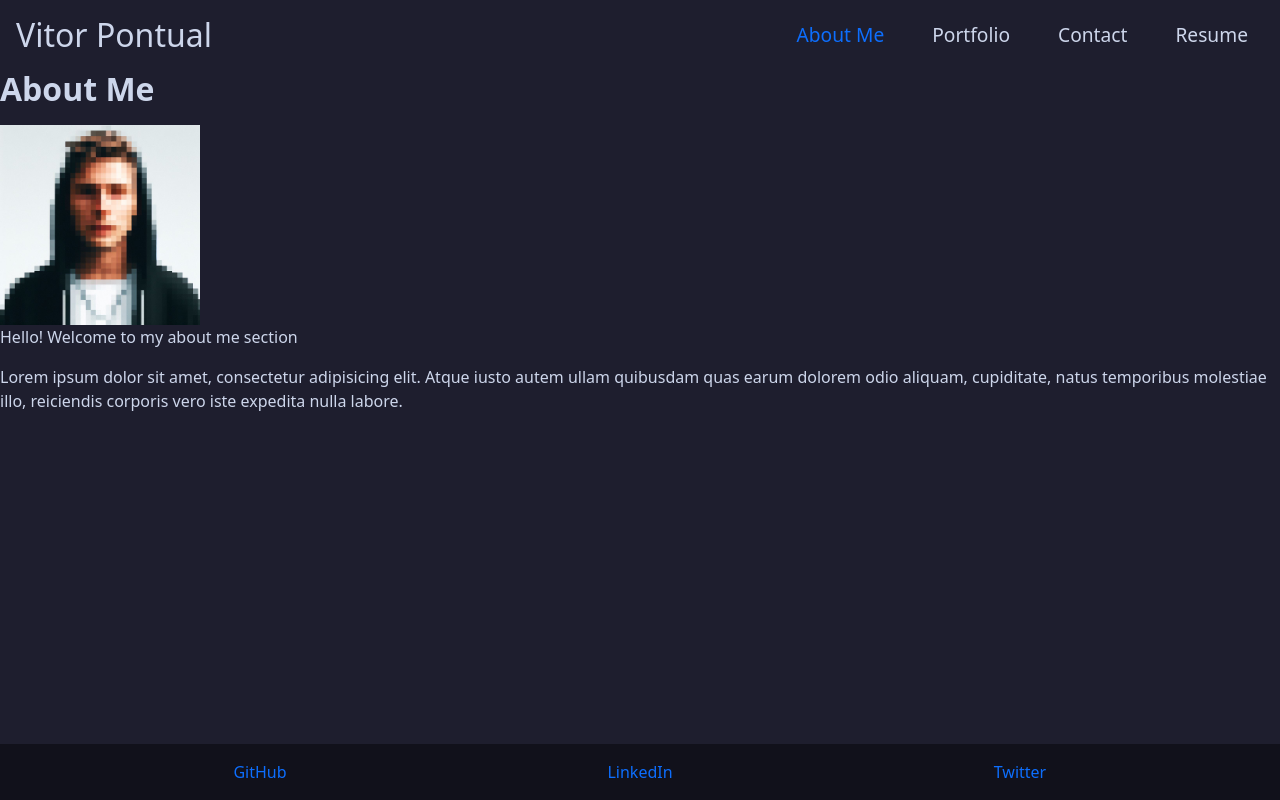
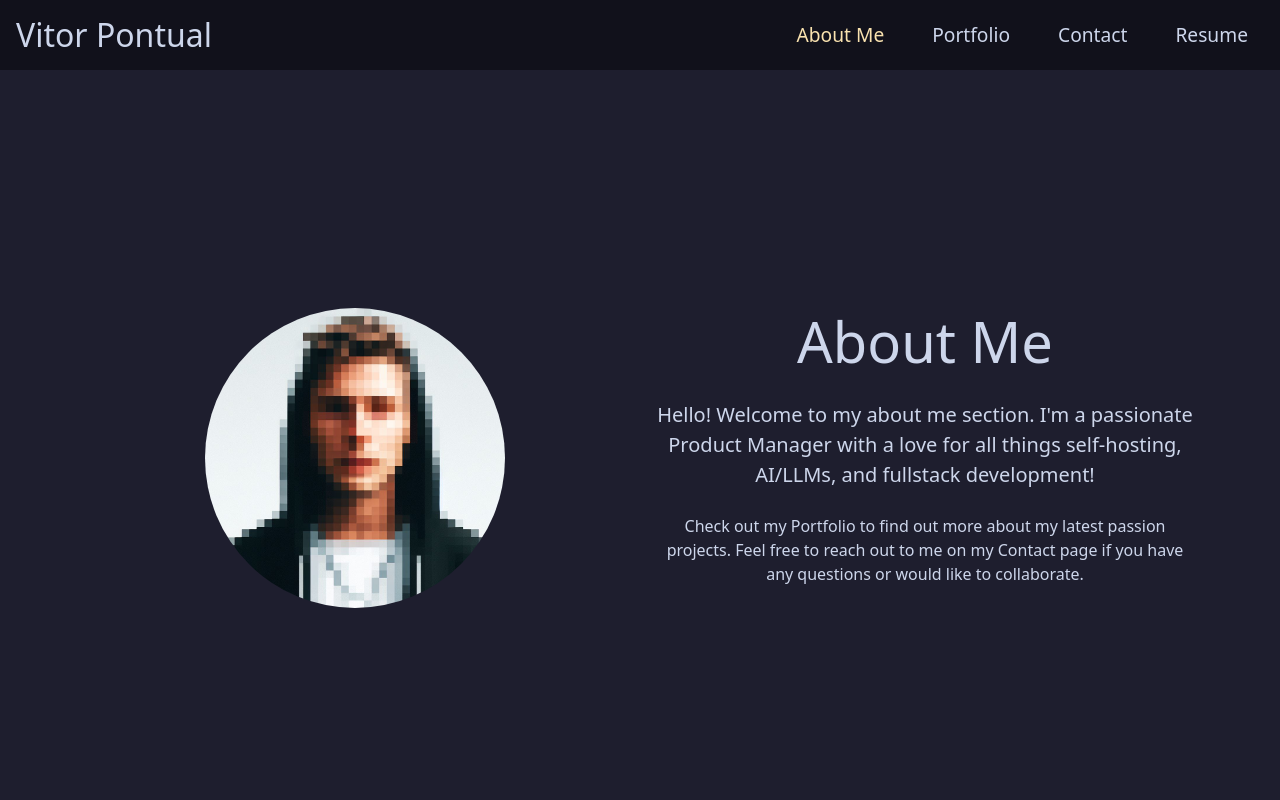
Before and after one commit to vpontual/react-portfolio, a React (Vite) app in the folder client/: page / in a window 1280 px wide. Shown: the top 800 px of the page. Built offline with nearby package versions, Linux system fonts and the light colour scheme.

Commit message:
added styling for about me

```diff
--- a/client/src/components/AboutMe/AboutMe.jsx
+++ b/client/src/components/AboutMe/AboutMe.jsx
@@ -2,20 +2,32 @@ import profileImage from "../../images/whome.jpg";
 
 const AboutMe = () => {
   return (
-    <section className="aboutme">
-      <h2>About Me</h2>
-      <img
-        src={profileImage}
-        alt="VP Photo"
-        style={{ width: "200px", height: "auto" }}
-      />
-      <p>Hello! Welcome to my about me section</p>
-      <p>
-        Lorem ipsum dolor sit amet, consectetur adipisicing elit. Atque iusto
-        autem ullam quibusdam quas earum dolorem odio aliquam, cupiditate, natus
-        temporibus molestiae illo, reiciendis corporis vero iste expedita nulla
-        labore.
-      </p>
+    <section className="aboutme d-flex justify-content-center align-items-center min-vh-100">
+      <div className="container text-center">
+        <div className="row">
+          <div className="col-md-6">
+            <img
+              src={profileImage}
+              alt="VP Photo"
+              className="img-fluid rounded-circle mb-4"
+              style={{ maxWidth: "300px" }}
+            />
+          </div>
+          <div className="col-md-6">
+            <h1 className="display-4 mb-4">About Me</h1>
+            <p className="lead mb-4">
+              Hello! Welcome to my about me section. I'm a passionate Product
+              Manager with a love for all things self-hosting, AI/LLMs, and
+              fullstack development!
+            </p>
+            <p className="mb-4">
+              Check out my Portfolio to find out more about my latest passion
+              projects. Feel free to reach out to me on my Contact page if you
+              have any questions or would like to collaborate.
+            </p>
+          </div>
+        </div>
+      </div>
     </section>
   );
 };
--- a/client/src/components/Footer/Footer.jsx
+++ b/client/src/components/Footer/Footer.jsx
@@ -2,6 +2,10 @@ const Footer = () => {
   const footerStyle = {
     backgroundColor: "#11111b",
     padding: "1rem",
+  };
+
+  const linkStyle = {
+    color: "inherit", // Inherit the text color from the parent
   };
 
   return (
@@ -12,6 +16,7 @@ const Footer = () => {
             <a
               href="https://github.com/vpontual"
               className="text-decoration-none"
+              style={linkStyle}
             >
               GitHub
             </a>
@@ -20,6 +25,7 @@ const Footer = () => {
             <a
               href="https://linkedin.com/in/vitorpontual"
               className="text-decoration-none"
+              style={linkStyle}
             >
               LinkedIn
             </a>
@@ -28,6 +34,7 @@ const Footer = () => {
             <a
               href="https://linkedin.com/in/vitorpontual"
               className="text-decoration-none"
+              style={linkStyle}
             >
               Twitter
             </a>
--- a/client/src/components/Header/Header.jsx
+++ b/client/src/components/Header/Header.jsx
@@ -5,8 +5,7 @@ const Header = () => {
     display: "flex",
     justifyContent: "space-between",
     alignItems: "center",
-    backgroundColor: "your-desired-color",
-    color: "your-text-color",
+    backgroundColor: "#11111b",
     padding: "1rem",
   };
 
@@ -25,8 +24,7 @@ const Header = () => {
 
   const activeNavLinkStyle = {
     ...navLinkStyle,
-    backgroundColor: "your-active-link-color",
-    color: "your-active-link-text-color",
+    color: "#f9e2af",
   };
 
   return (
--- a/client/src/components/Resume/Resume.jsx
+++ b/client/src/components/Resume/Resume.jsx
@@ -2,12 +2,24 @@ import { Link } from "react-router-dom";
 
 const Resume = () => {
   return (
-    <section>
-      <h2>Resume</h2>
-      <Link to="/documents/resume.txt" target="_blank" download>
-        Download Resume
-      </Link>
-    </section>
+    <div className="d-flex justify-content-center align-items-center min-vh-100">
+      <div className="card" style={{ maxWidth: "400px" }}>
+        <div className="card-body">
+          <h2 className="card-title mb-4">Resume</h2>
+          <p className="card-text mb-4">
+            You can download my resume by clicking the button below:
+          </p>
+          <Link
+            to="/documents/resume.txt"
+            target="_blank"
+            download
+            className="btn btn-primary"
+          >
+            Download Resume
+          </Link>
+        </div>
+      </div>
+    </div>
   );
 };
 
```
